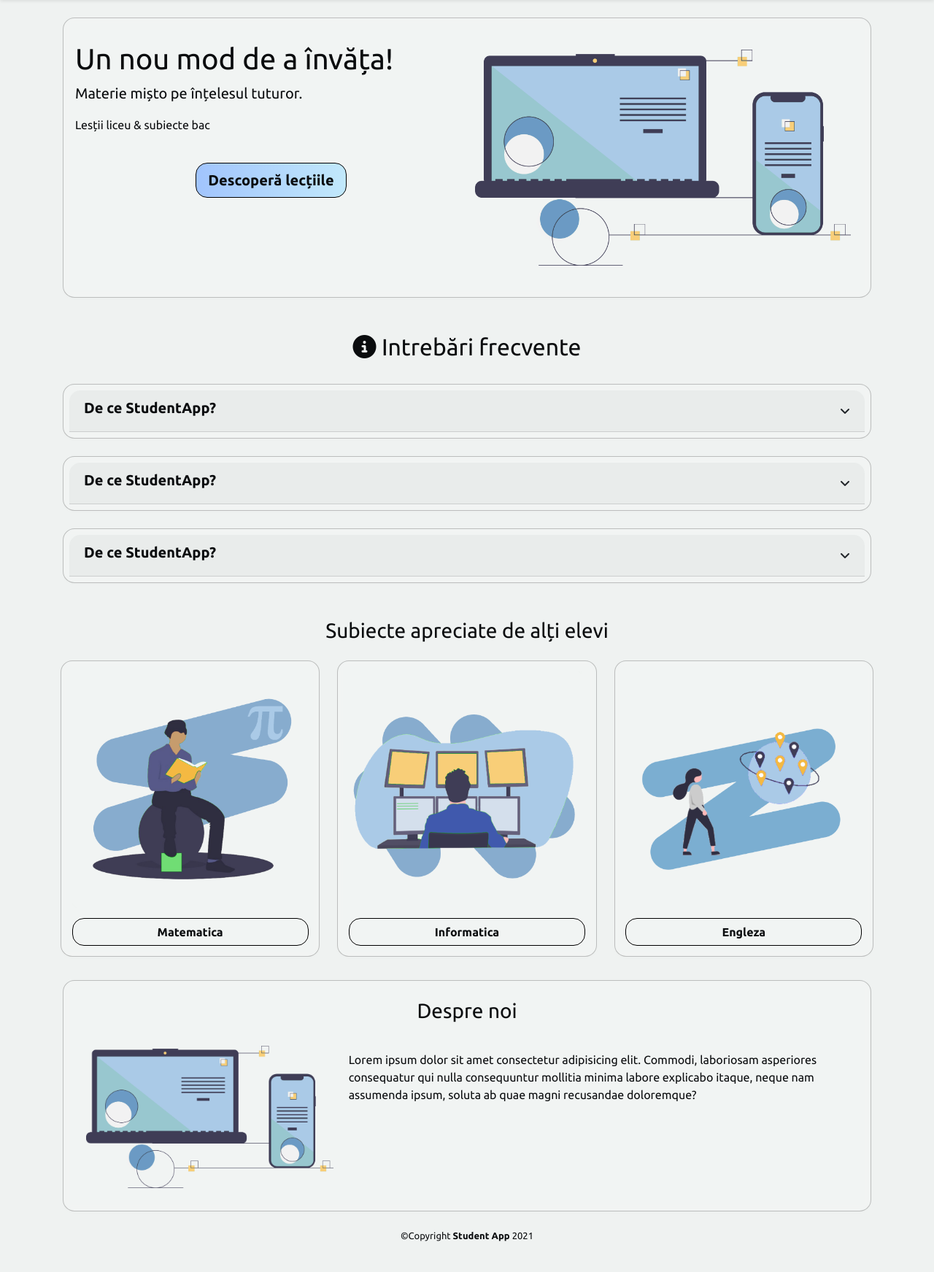
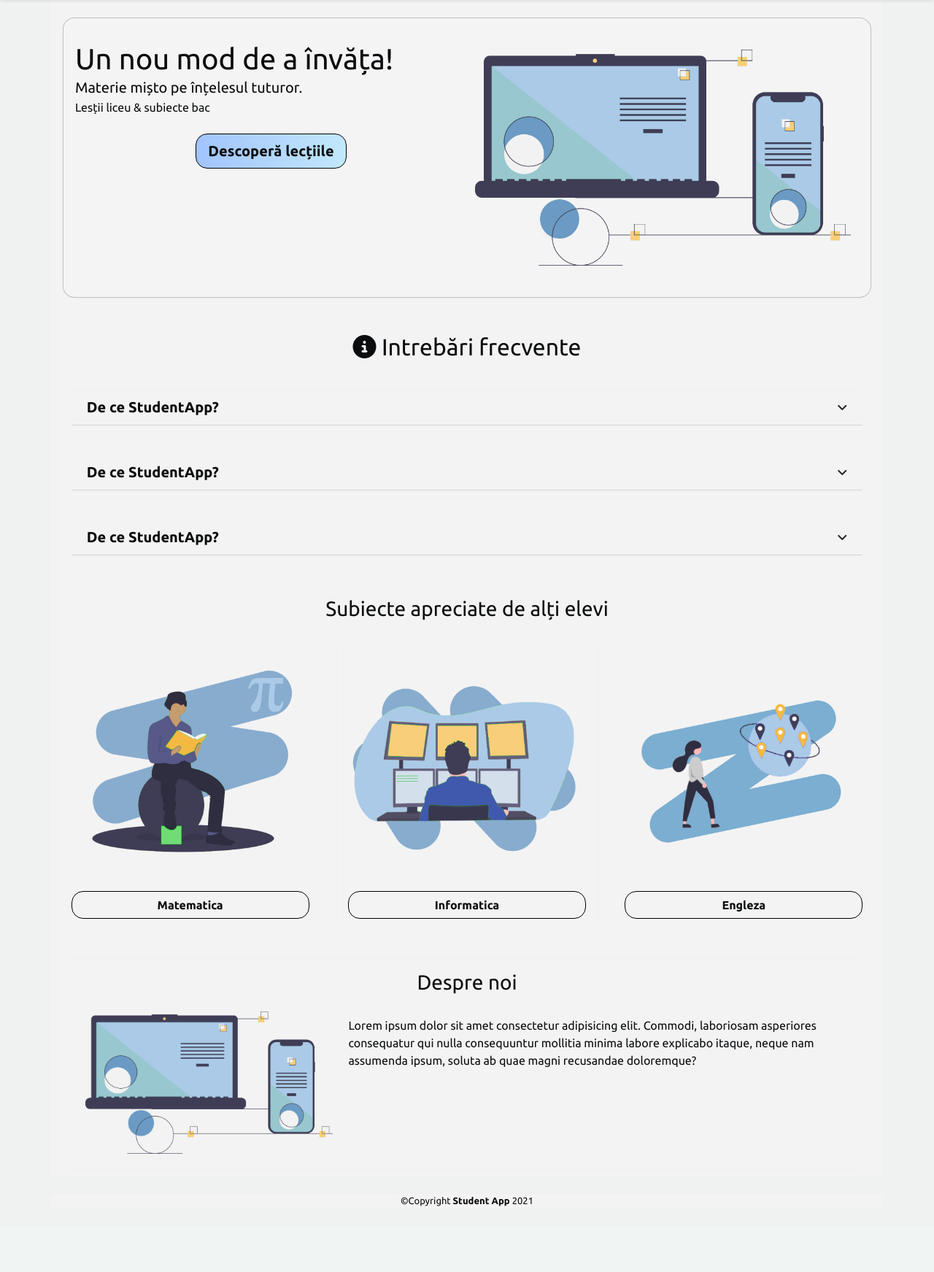
Before and after one commit to StudentAppRO/StudentApp-beta-old, a PHP site: page /index.html in a window 1280 px wide. Shown: the part 56-1799 px from the top of the page at 73% size. After the commit the page ends 1709 px from the top, so only its background shows below. Run offline with PHP 8.4, Linux system fonts and the light colour scheme; some libraries are stand-ins or nearby versions.

Commit message:
important css update

```diff
--- a/StudentApp/src/assets/CSS/style.css
+++ b/StudentApp/src/assets/CSS/style.css
@@ -67,11 +67,16 @@ main {
   background-image: linear-gradient(to bottom right, #999999, #777777);
 }
 
+.container {
+  background: #f3f3f3;
+}
+
 /* custom ============================= */
 /* navbar active tab */
 .active {
   font-weight: bold;
 }
+
 /*
 footer{
   position:fixed;
@@ -90,6 +95,7 @@ a {
 #sticky-footer {
   flex-shrink: none;
 }
+
 /* changed default navbar toggle icon  */
 .navbar-light .navbar-toggler-icon {
   background-image: url("../images/menu_button.png");
@@ -145,11 +151,13 @@ p.nav-link {
   display: block;
   float: left;
 }
+
 /* this is the same as mr-2 ml-2 seted to next div inside the cardzzzzzzz*/
 .cardx > div {
   margin: 0rem 0.75rem 0rem 0.75rem;
   /* mergin right and left 1rem */
 }
+
 /* this is a card too, just different, dont be racist */
 .jumbotron {
   padding: 2rem 1rem;
@@ -167,6 +175,7 @@ p.nav-link {
   margin-top: 1rem;
   min-height: 180px !important;
 }
+
 .card-body {
   padding: 2%;
 }
@@ -184,12 +193,11 @@ p.nav-link {
   min-width: 0;
   word-wrap: break-word;
   padding: 0.5rem;
-  background-color: var(--gray);
-  background-color: rgba(255, 255, 255, 0.15);
+  background-color: transparent;
   backdrop-filter: blur(5px);
   background-clip: border-box;
   /* box-shadow: 3px 3px 5px var(--gray); */
-  border: 1px solid rgba(0, 0, 0, 0.225) !important;
+  border: none !important;
   box-shadow: 0 0.125rem 0.25rem rgba(0, 0, 0, 0.01) !important;
   border-radius: 1rem;
 }
@@ -221,6 +229,7 @@ p.nav-link {
 .col-12 {
   padding: 0px;
 }
+
 /* row ==================*/
 
 /* buttons ============================================*/
@@ -237,7 +246,8 @@ p.nav-link {
 }
 
 .animated-btn:hover {
-  background-position: right center; /* change the direction of the change here */
+  background-position: right center;
+  /* change the direction of the change here */
 }
 
 .btn-success:hover {
@@ -253,6 +263,7 @@ p.nav-link {
   font-weight: 600;
   border-radius: 1rem;
 }
+
 /* new btn */
 .btn-success {
   color: var(--dark);
@@ -276,11 +287,13 @@ h3,
 h4,
 h5 {
   color: var(--dark);
+  margin: 0;
 }
 
 .link-no-dec {
   text-decoration: none !important;
 }
+
 /* loading screen css ============================================*/
 
 .no-js #loader {
@@ -397,6 +410,7 @@ input:-internal-autofill-selected {
   border-color: var(--dark);
   box-shadow: 0 0 0 0.2rem rgba(0, 0, 0, 0.5);
 }
+
 .btn-success.disabled,
 .btn-success:disabled {
   color: var(--dark);
@@ -446,16 +460,23 @@ select.form-control:focus::-ms-value {
   margin-bottom: 0.75rem;
   color: var(--light);
 }
+
 .card-title-green {
   margin-bottom: 0.75rem;
   color: var(--green);
 }
+
 .card-header {
-  padding: 0.75rem 1.25rem;
-  margin-bottom: 0;
-  background-color: rgba(0, 0, 0, 0.03);
+  /*padding: 0.75rem 1.25rem;*/
+  /*margin-bottom: 0;*/
+  margin: 0 0.3rem;
+  background-color: transparent;
   border-bottom: 1px solid rgba(0, 0, 0, 0.125);
   /* border-radius: 1rem; */
+}
+
+#accordian .card {
+  border: none !important;
 }
 
 .card-header:first-child {
@@ -474,6 +495,7 @@ select.form-control:focus::-ms-value {
 .text-dark {
   color: var(--dark) !important;
 }
+
 a.text-dark:hover,
 a.text-dark:focus {
   color: var(--dark) !important;
@@ -491,24 +513,29 @@ a.text-dark:focus {
   background-color: var(--cyan) !important;
   border-color: var(--dark) !important;
 }
+
 .custom-control-input-danger:checked ~ .custom-control-label::before {
   background-color: #dc3545 !important;
   border-color: #dc3545 !important;
 }
+
 .custom-control-input-warning:checked ~ .custom-control-label::before {
   background-color: #ffc107 !important;
   border-color: #ffc107 !important;
 }
+
 .custom-control-input-info:checked ~ .custom-control-label::before {
   background-color: #17a2b8 !important;
   border-color: #17a2b8 !important;
 }
+
 /* Large toggl switches */
 .custom-switch-lg .custom-control-label::before {
   left: -2.25rem;
   width: 3rem;
   border-radius: 1.5rem;
 }
+
 .custom-switch-lg .custom-control-label::after {
   top: calc(0.25rem + 3px);
   left: calc(-2.25rem + 4px);
@@ -516,12 +543,15 @@ a.text-dark:focus {
   height: calc(1.5rem - 6px);
   border-radius: 1.5rem;
 }
+
 .custom-switch-lg .custom-control-input:checked ~ .custom-control-label::after {
   transform: translateX(1.4rem);
 }
+
 .custom-switch-lg .custom-control-label::before {
   height: 1.5rem;
 }
+
 .custom-switch-lg .custom-control-label {
   padding-left: 1.5rem;
   line-height: 1.7rem;
```
